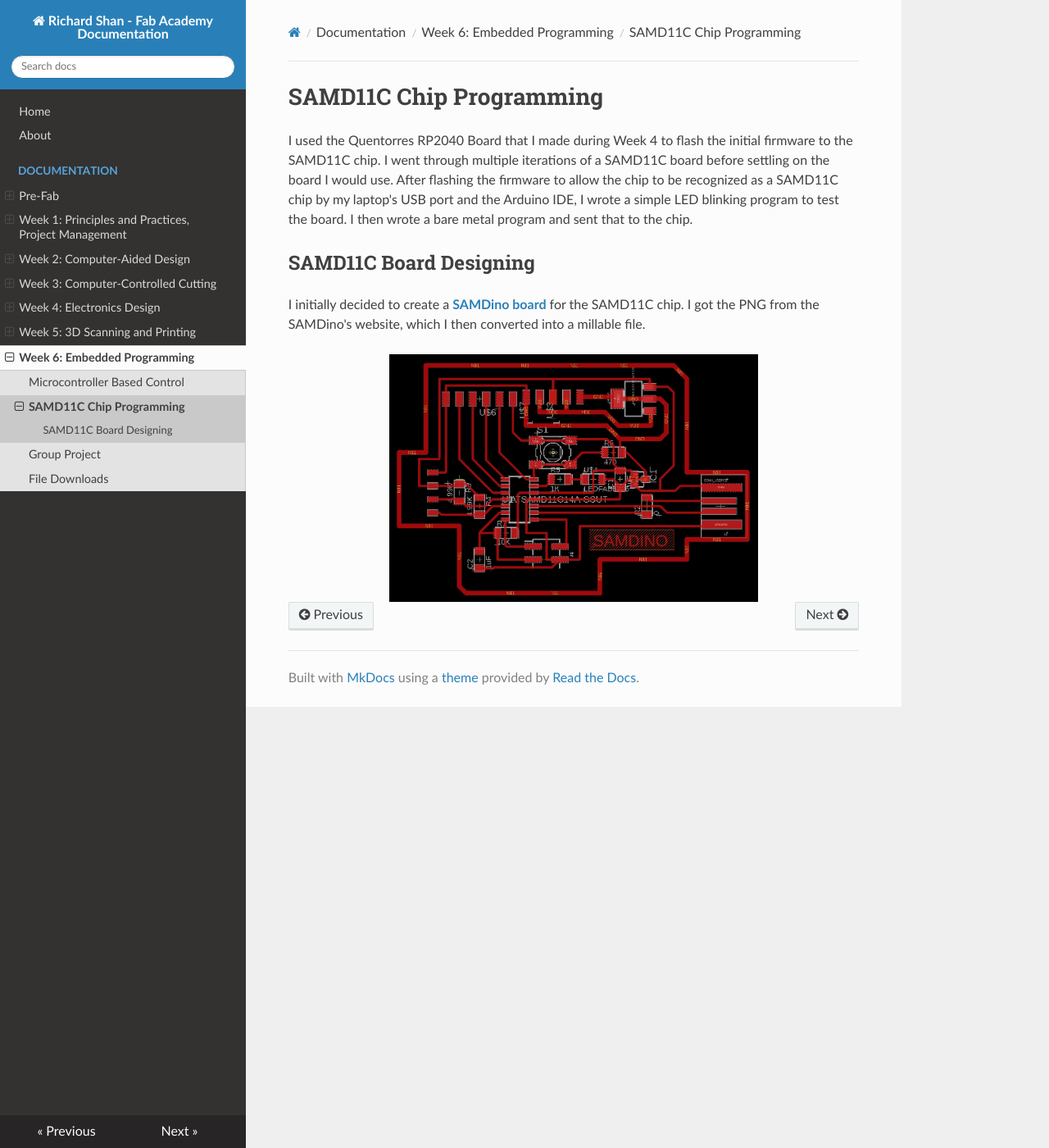
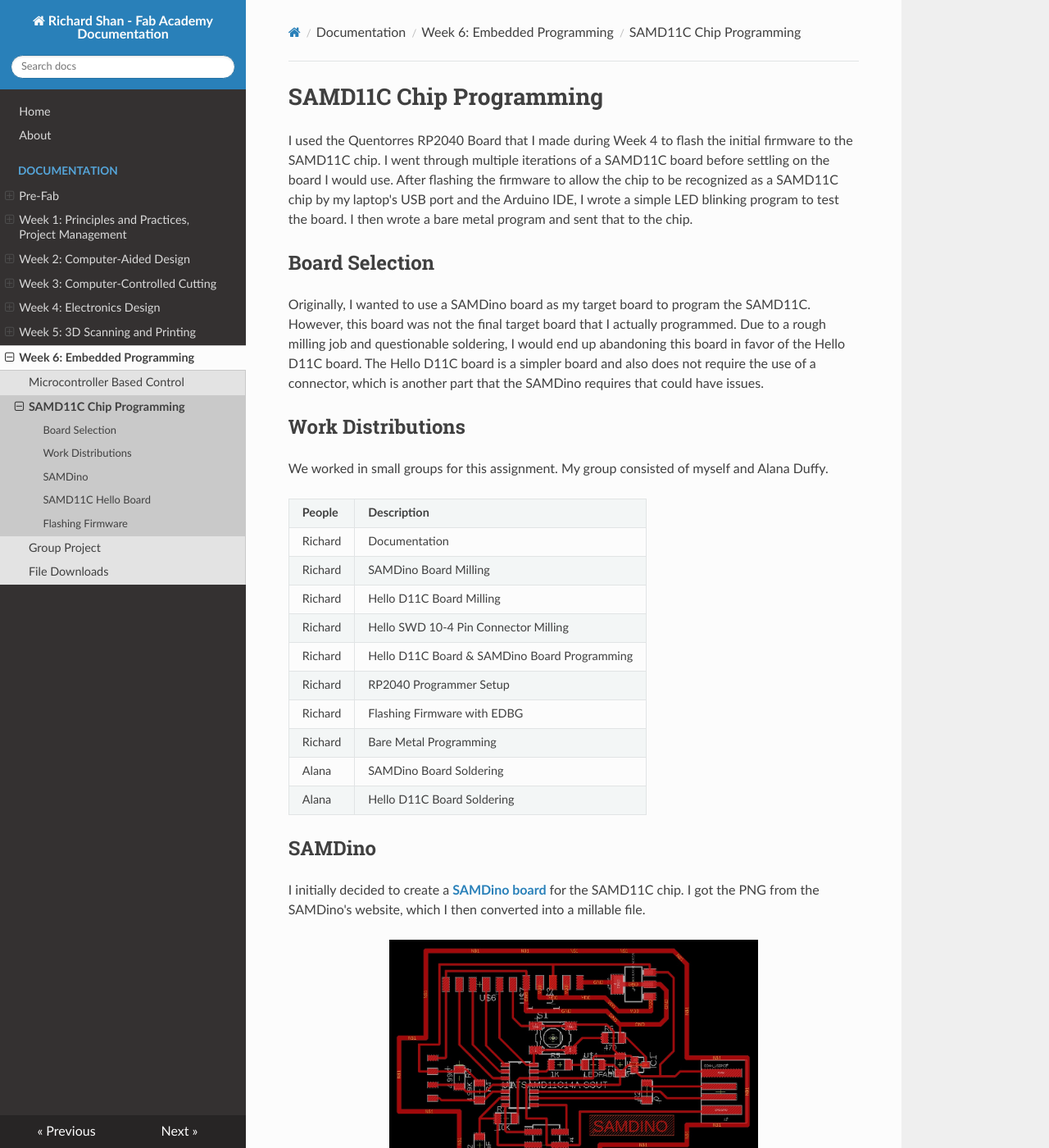
Before and after one commit to richard-shan/fabRepo, an MkDocs documentation site: the page built from docs/lessons/week6/samd11c.md, in a window 1280 px wide and 1400 px high. Shown: the whole window at 82% size. Built offline with MkDocs 1.6.1, drawn with Linux system fonts in a browser that asks for light colours; nearby versions of some CDN libraries; some of the changed text lies outside the part shown.

Commit message:
Week 6 documentation

```diff
--- a/docs/lessons/week6/samd11c.md
+++ b/docs/lessons/week6/samd11c.md
@@ -2,10 +2,132 @@
 
 I used the Quentorres RP2040 Board that I made during Week 4 to flash the initial firmware to the SAMD11C chip. I went through multiple iterations of a SAMD11C board before settling on the board I would use. After flashing the firmware to allow the chip to be recognized as a SAMD11C chip by my laptop's USB port and the Arduino IDE, I wrote a simple LED blinking program to test the board. I then wrote a bare metal program and sent that to the chip.
 
-## SAMD11C Board Designing
+## Board Selection
+
+Originally, I wanted to use a SAMDino board as my target board to program the SAMD11C. However, this board was not the final target board that I actually programmed. Due to a rough milling job and questionable soldering, I would end up abandoning this board in favor of the Hello D11C board. The Hello D11C board is a simpler board and also does not require the use of a connector, which is another part that the SAMDino requires that could have issues.
+
+## Work Distributions
+We worked in small groups for this assignment. My group consisted of myself and Alana Duffy.
+
+<center>
+<table>
+    <tr>
+        <td><b>People</b></td>
+        <td><b>Description</b></td>
+    </tr>
+    </tr>
+        <tr>
+        <td>Richard</td>
+        <td>Documentation</td>
+    </tr>
+    </tr>
+        <tr>
+        <td>Richard</td>
+        <td>SAMDino Board Milling</td>
+    </tr>
+    <tr>
+        <td>Richard</td>
+        <td>Hello D11C Board Milling</td>
+    </tr>
+    <tr>
+        <td>Richard</td>
+        <td>Hello SWD 10-4 Pin Connector Milling</td>
+    </tr>
+    <tr>
+        <td>Richard</td>
+        <td>Hello D11C Board & SAMDino Board Programming</td>
+    </tr>
+    <tr>
+        <td>Richard</td>
+        <td>RP2040 Programmer Setup</td>
+    </tr>
+    <tr>
+        <td>Richard</td>
+        <td>Flashing Firmware with EDBG</td>
+    </tr>
+    <tr>
+        <td>Richard</td>
+        <td>Bare Metal Programming</td>
+    </tr>
+    <tr>
+        <td>Alana</td>
+        <td>SAMDino Board Soldering</td>
+    </tr>
+    <tr>
+        <td>Alana</td>
+        <td>Hello D11C Board Soldering</td>
+    </tr>
+</table>
+</center>
+
+## SAMDino
 
 I initially decided to create a <a href="https://fabacademy.org/2020/labs/leon/students/adrian-torres/samdino.html">**SAMDino board**</a> for the SAMD11C chip. I got the PNG from the SAMDino's website, which I then converted into a millable file.
 
 <center>
 <img src="../../../pics/week6/samdinoSchem.jpg" alt="SAMDino schematic" width="450"/>
 </center>
+
+I then opened the NC file in Bantam, and milled the job. The milling job was pretty rough, which I found out afterwards was because I happened to choose a bit that was slightly chipped on the end. I only realized this when checking over the health of our bits with my instructor, Mr Dubick.
+
+<center>
+<img src="../../../pics/week6/oldBoardBlank.jpg" alt="SAMDino board" width="450"/>
+</center>
+
+I then started preparing the programming as my partner, Alana Duffy, began to solder the SAMDino board.
+
+<center>
+<img src="../../../pics/week6/solderedOldBoard.jpg" alt="Soldered SAMDino board" width="450"/>
+</center>
+
+To be able to program the chip from the RP2040, we needed to design a connector that would adapt from a 2x5 pin cable to a 2x2. The RP2040 outputs from 2x5 pins but the SAMDino board takes a 2x2 pin input. I first downloaded the PNG of the schematic from the Fab Academy Schedule website.
+
+<center>
+<img src="../../../pics/week6/connectorSchem.jpg" alt="Connector Schematic" width="250"/>
+</center>
+
+I sent the schematic to Bantam Tools and ran the milling job. I milled two connector boards as I was going to give one of the boards to another group that was also dealing with the SAMD11C chip.
+
+<center>
+<video muted width="300" height="500" controls><source src="../../../pics/week6/newBoardMilling.mp4" type="video/mp4" /></video>
+</center>
+
+Alana then soldered the components.
+
+<center>
+<img src="../../../pics/week6/connectorComplete.jpg" alt="Connector Board completed" width="250"/>
+</center>
+
+I then took a careful look at the schematic of both the connector board and the SAMDino board to ensure that I wired the GND, RST, D10, and CLK pins to their respective corresponding pins on each board.
+
+<center>
+<img src="../../../pics/week6/connectedOldBoard.jpg" alt="Wired connector with SAMDino Board" width="250"/>
+</center>
+
+When I tried to program the board however, I encountered a multitude of errors. After around 5 hours of debugging, I ended up changing the SAMD11C board from the SAMDino to the Hello Board as it was a lot simpler.
+
+## SAMD11C Hello Board
+
+After deciding to switch to the Hello Board, I first downloaded the PNG of the schematic from the Fab Academy schedule.
+
+<center>
+<img src="../../../pics/week6/connectedOldBoard.jpg" alt="Wired connector with SAMDino Board" width="250"/>
+</center>
+
+I then turned the PNG into a NC millable file and sent it to Bantam. I milled the board using a 1/32" bit and a 1/64" bit.
+
+<center>
+<img src="../../../pics/week6/newBoardBlank.jpg" alt="Milled Hello Board" width="250"/>
+</center>
+
+Alana soldered as usual.
+
+<center>
+<img src="../../../pics/week6/solderedNewBoard.jpg" alt="Soldered Hello Board" width="250"/>
+</center>
+
+The board is now ready for programming!
+
+## Flashing Firmware
+
+I first downloaded the <a href="https://fabacademy.org/2020/labs/leon/students/adrian-torres/samdino.html">**latest Windows version**</a>
```
Also changed, not shown: docs/pics/week6/connectorComplete.jpg, docs/pics/week6/connectorSchem.jpg (added), docs/pics/week6/edbg.jpg (added).
